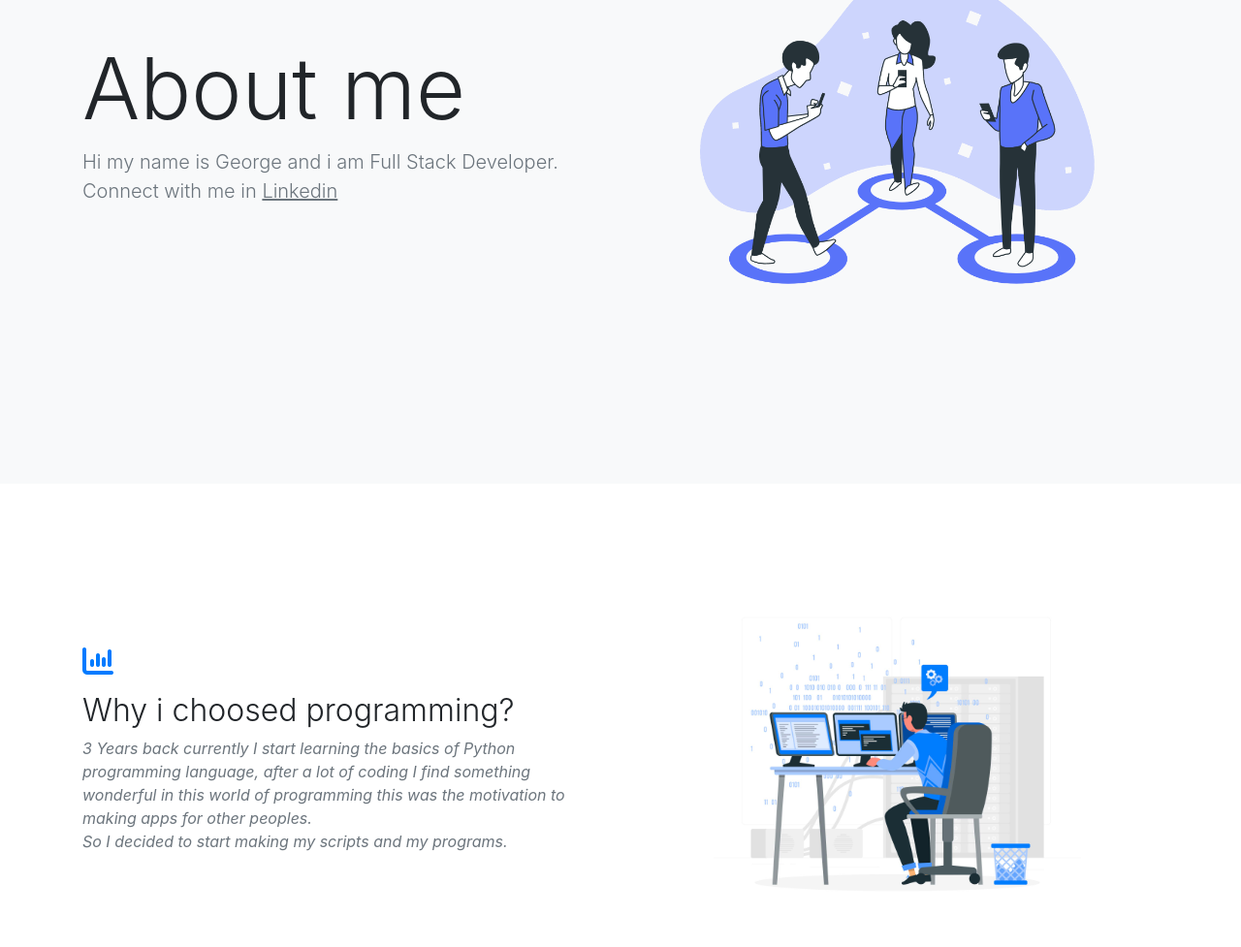
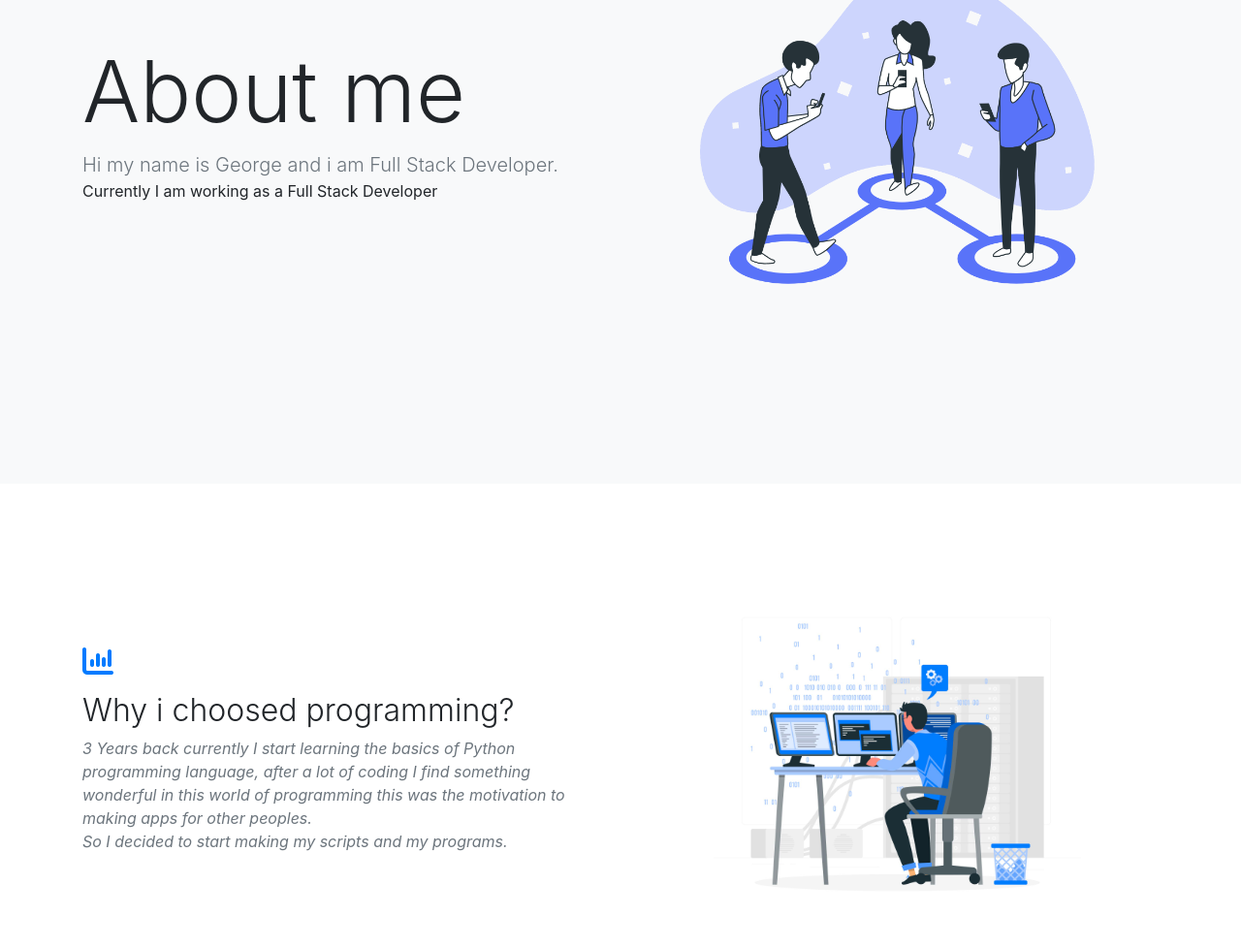
Before and after one commit to GeorgeBacky/site, a plain HTML site: page index.html in a window 1280 px wide. Shown: the part 1440-2417 px from the top of the page at 97% size. Drawn offline with nearby package versions, Linux system fonts and the light colour scheme.

Commit message:
Update index.html

```diff
--- a/index.html
+++ b/index.html
@@ -120,9 +120,7 @@
                 <div class="col-lg-6">
                     <h1 class="display-2">About me</h1>
                     <p class="lead text-muted mb-0">Hi my name is George and i am Full Stack Developer.</p>
-                    <p class="lead text-muted">Connect with me in<a
-                            href="https://www.linkedin.com/in/giwrgos-bakalis01/" class="text-muted">
-                            <u>Linkedin</u></a>
+                    <p>Currently I am working as a Full Stack Developer</p>
                     </p>
                 </div>
                 <div class="col-lg-6 d-none d-lg-block"><img src="/images/connect-with-me.png" alt="" class="img-fluid">
```
